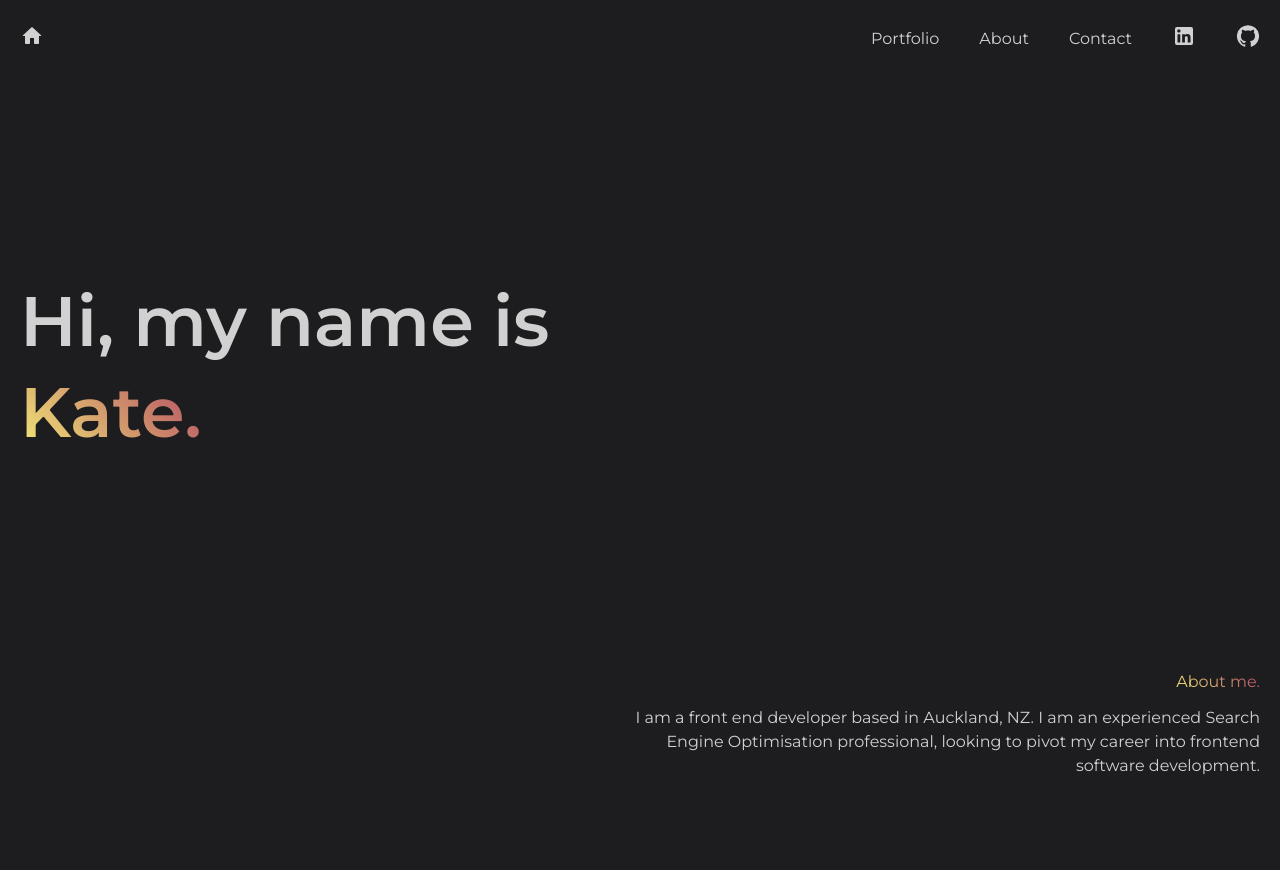
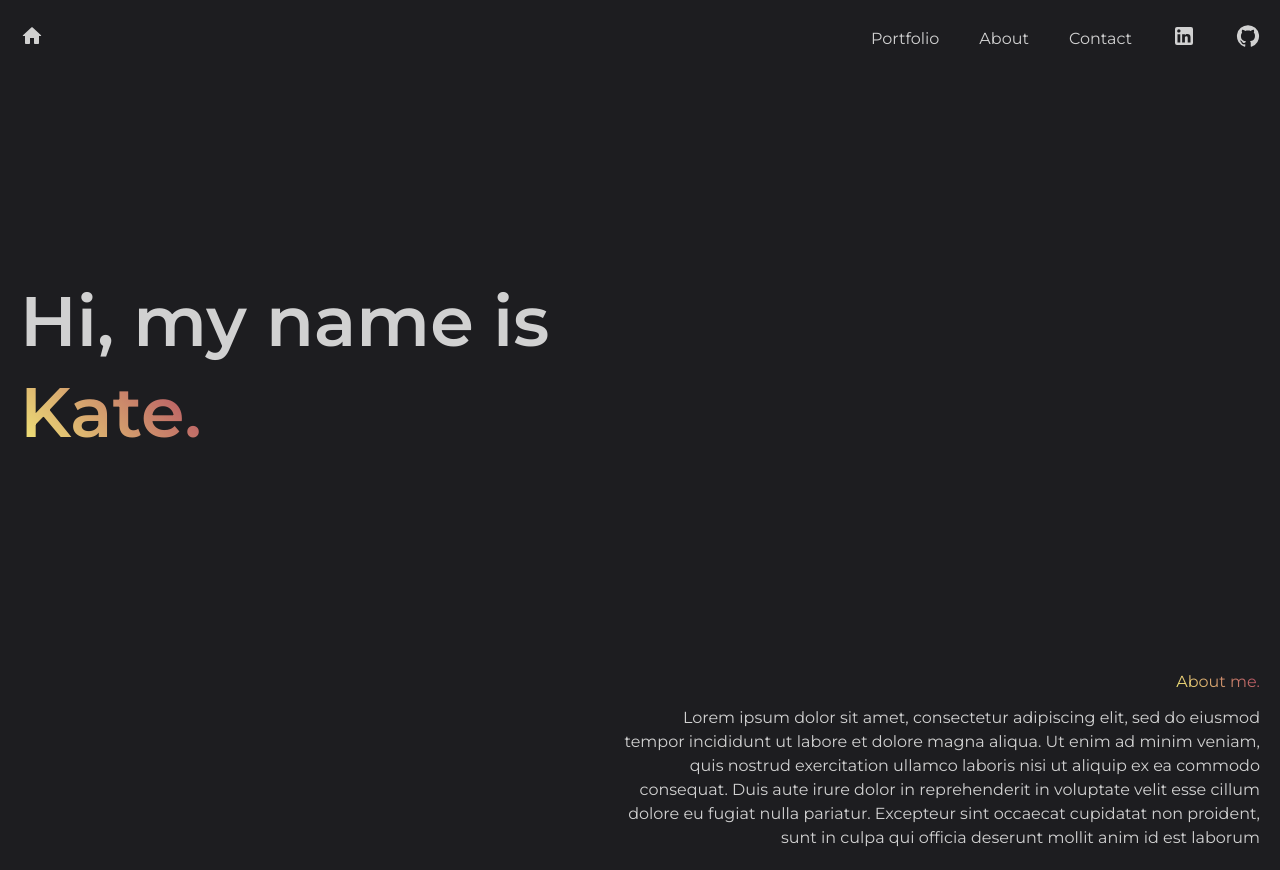
Before and after one commit to katesheldon18/portfolio, a Next.js app: page / in a window 1280 px wide. Before the commit the page ends 800 px from the top, so only its background shows below. Built offline with nearby package versions, Linux system fonts and the light colour scheme.

Commit message:
Added 'About Me' text

```diff
--- a/pages/index.tsx
+++ b/pages/index.tsx
@@ -14,9 +14,13 @@ export default function Page() {
       <div className={styles.content}>
         <span className={styles.heading}>About me.</span>
         <div className={styles.text}>
-          I am a front end developer based in Auckland, NZ. I am an experienced
-          Search Engine Optimisation professional, looking to pivot my career
-          into frontend software development.
+          Lorem ipsum dolor sit amet, consectetur adipiscing elit, sed do
+          eiusmod tempor incididunt ut labore et dolore magna aliqua. Ut enim ad
+          minim veniam, quis nostrud exercitation ullamco laboris nisi ut
+          aliquip ex ea commodo consequat. Duis aute irure dolor in
+          reprehenderit in voluptate velit esse cillum dolore eu fugiat nulla
+          pariatur. Excepteur sint occaecat cupidatat non proident, sunt in
+          culpa qui officia deserunt mollit anim id est laborum
         </div>
       </div>
     </div>
```
